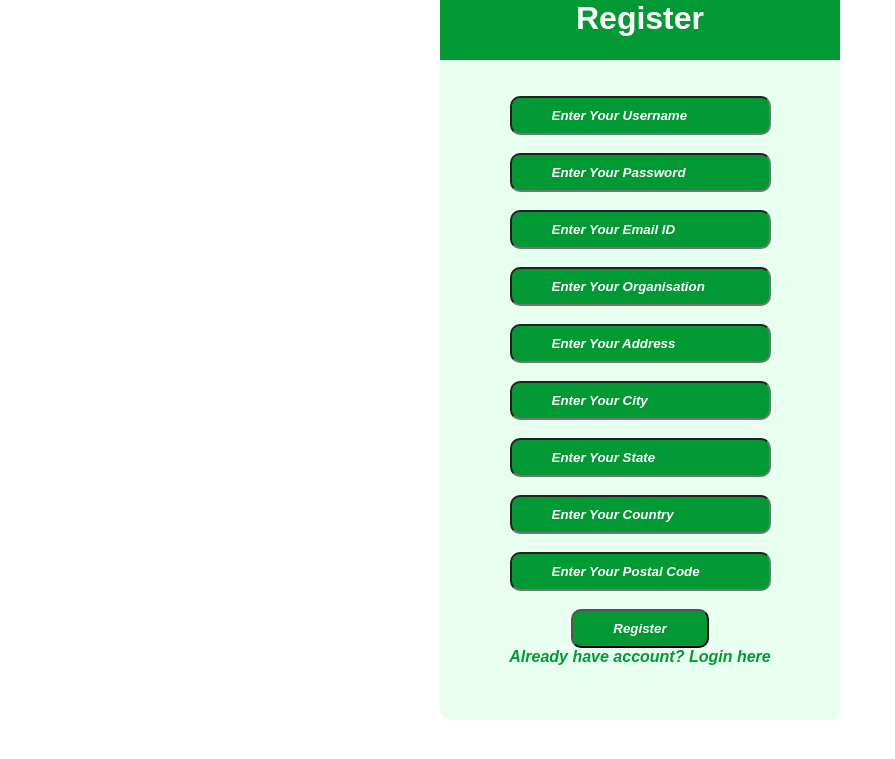
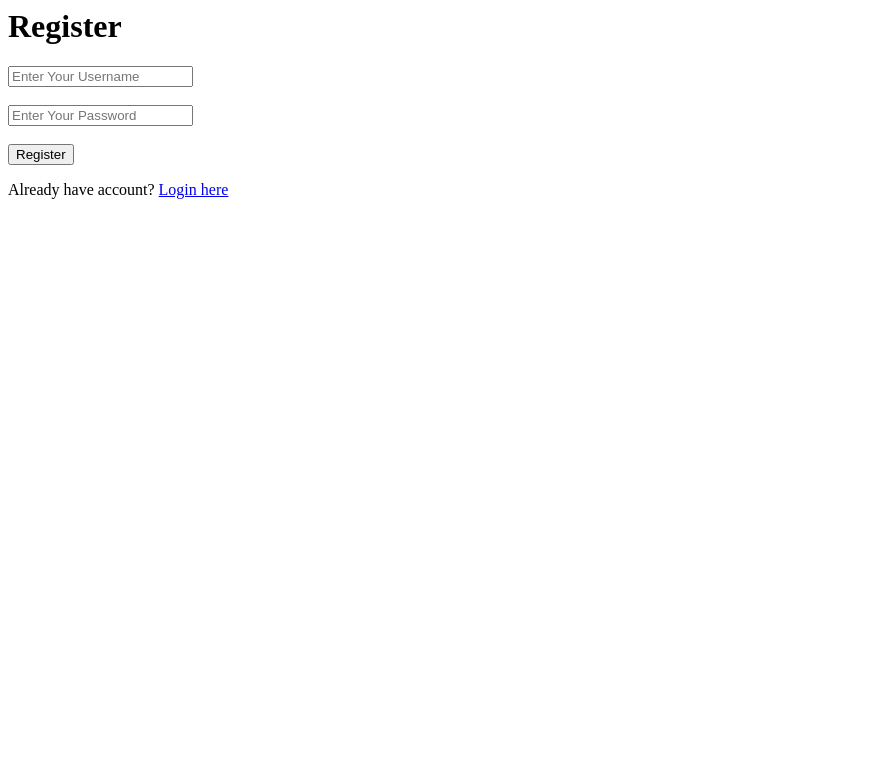
Before and after one commit to Phuoc-Nguyen-CS/449_MidtermProject, a Flask app: template templates/register.html in a window 1280 px wide. Shown: the top 759 px of the page, without its empty margins (0-895 px from the left). Run offline with Flask 3, Linux system fonts and the light colour scheme; the template is opened without the code that fills it, so the values that code supplies are empty.

Commit message:
Fixed a few linking issues. Login and Register successfully connected to the database!

```diff
--- a/app.py
+++ b/app.py
@@ -16,7 +16,7 @@ Task 4: File Handling
     ● Implement file validation to ensure that only certain file types are allowed.
     ● Implement file size validation to ensure that files are uploaded within the allowed
     file size limit.
-    ● Store uploaded files in a secure location. (A folder in your project’s folder
+    ● Store uploaded files in a secure location. (A folder in your project's folder
     structure.)
 Task 5: Public Route
     ● Create a public route that allows users to view public information.
@@ -51,8 +51,8 @@ conn = pymysql.connect(
 cur = conn.cursor()
 
 @app.route('/')
-@app.route('/test', methods=['GET', 'POST'])
-def test():
+@app.route('/register', methods=['GET', 'POST'])
+def register():
     msg = ''
     if request.method == 'POST' and 'username' in request.form and 'password' in request.form:
         print('In Register')
@@ -77,4 +77,23 @@ def test():
     elif request.method == 'POST':
         msg = 'Please fill out the form !'
 
-    return render_template('test.html', msg = msg)
+    return render_template('register.html', msg = msg)
+
+@app.route('/login', methods=['GET', 'POST'])
+def login():
+    msg = ''
+    if request.method == 'POST' and 'username' in request.form and 'password' in request.form:
+        username = request.form['username']
+        password = request.form['password']
+        cur.execute('SELECT * FROM accounts WHERE username = % s and password = % s', (username, password))
+        conn.commit()
+        account = cur.fetchone()
+        msg = 'Successfully logged in'
+        print('Success in login')
+    else:
+         msg = 'Incorrect username/password! '
+
+    return render_template('login.html', msg = msg)
+
+if __name__ == "__main__":
+	app.run(host ="localhost", port = int("5000"), debug=True)
--- a/templates/register.html
+++ b/templates/register.html
@@ -1,31 +1,23 @@
-<!--Store this code in 'register.html' file inside the 'templates' folder-->
 <html>
 	<head>
 		<meta charset="UTF-8">
-		<title> register </title>
-		<link rel="stylesheet" href="../static/style.css">
+		<title> Register </title>
 	</head>
-	<body>
-		<div class="registercontent" align="center">
-			<div class="registertop">
-				<h1>Register</h1>
-			</div></br></br>
-			<div class="registerbottom">
-			<form action="{{ url_for('register')}}" method="post" autocomplete="off">
-			<div class="msg">{{ msg }}</div>
-			<input type="text" name="username" placeholder="Enter Your Username" class="textbox" id="username" required></br></br>
-			<input type="password" name="password" placeholder="Enter Your Password" class="textbox" id="password" required></br></br>
-			<input type="email" name="email" placeholder="Enter Your Email ID" class="textbox" id="email" required></br></br>
-			<input type="text" name="organisation" placeholder="Enter Your Organisation" class="textbox" id="organisation" required></br></br>
-			<input type="text" name="address" placeholder="Enter Your Address" class="textbox" id="address" required></br></br>
-			<input type="text" name="city" placeholder="Enter Your City" class="textbox" id="city" required></br></br>
-			<input type="text" name="state" placeholder="Enter Your State" class="textbox" id="state" required></br></br>
-			<input type="text" name="country" placeholder="Enter Your Country" class="textbox" id="country" required></br></br>
-			<input type="text" name="postalcode" placeholder="Enter Your Postal Code" class="textbox" id="postalcode" required></br></br>
-			<input type="submit" class="btn" value="Register">
-			</form>
-			<p class="worddark">Already have account? <a class="worddark" href="{{ url_for('login')}}">Login here</a></p>
-			</div>
-		</div>
-	</body>
+    <div>
+        <h1>
+            Register
+        </h1>
+    </div>
+    <div>
+        <form action="{{ url_for('register')}}" method="post" autocomplete="off">
+            <div class="msg">
+                {{ msg }}
+            </div>
+            <input type="text" name="username" placeholder="Enter Your Username" id="username" required><br></br>
+            <input type="password" name="password" placeholder="Enter Your Password" id="password" required></br></br>
+            <input type="submit" value="Register">
+        </form>
+
+        <p>Already have account? <a href="{{ url_for('login')}}">Login here</a></p>
+    </div>
 </html>
```
Also changed, not shown: templates/login.html (+14 -18 lines), templates/test.html (deleted, +0 -25 lines).
